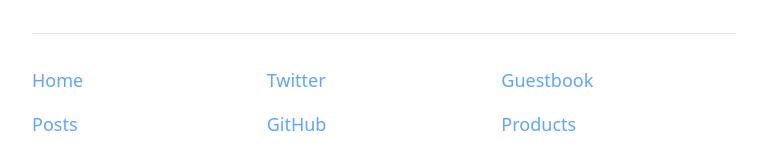
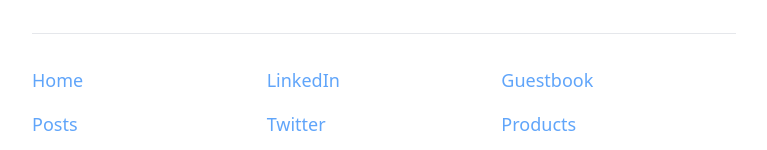
Before and after one commit to maxdemaio/max-nextjs, a Next.js app: page / in a window 1280 px wide. Shown: the part 802-952 px from the top of the page, without its empty margins (256-1023 px from the left). Built offline with nearby package versions, Linux system fonts and the light colour scheme.

Commit message:
add linkedin

```diff
--- a/components/FooterSocials.js
+++ b/components/FooterSocials.js
@@ -18,6 +18,14 @@
       </div>
 
       <div className="flex flex-col space-y-4 mb-8">
+        <a
+          className="my-nav-link"
+          href="https://www.linkedin.com/in/maxdemaio/"
+          aria-label="LinkedIn link"
+        >
+          LinkedIn
+        </a>
+
         <a
           className="my-nav-link"
           href="https://twitter.com/maxwelldemaio"
```
